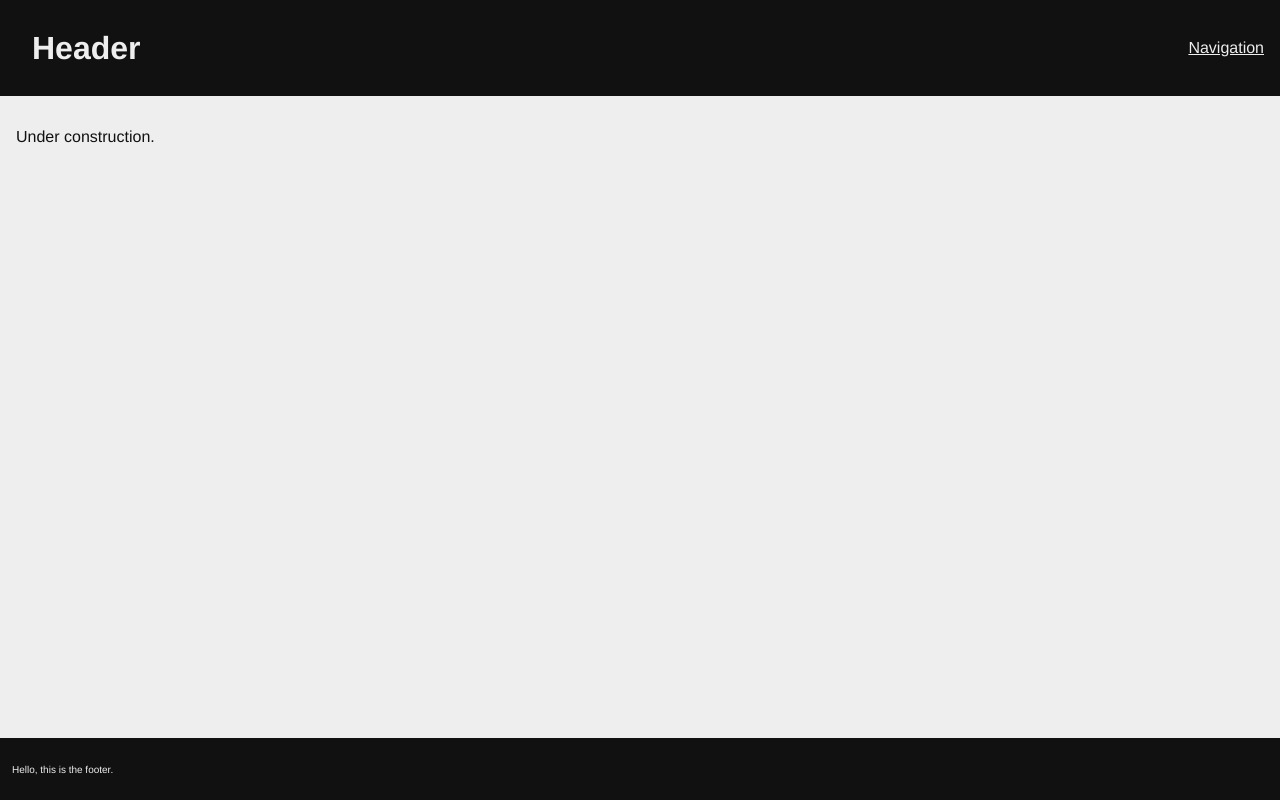
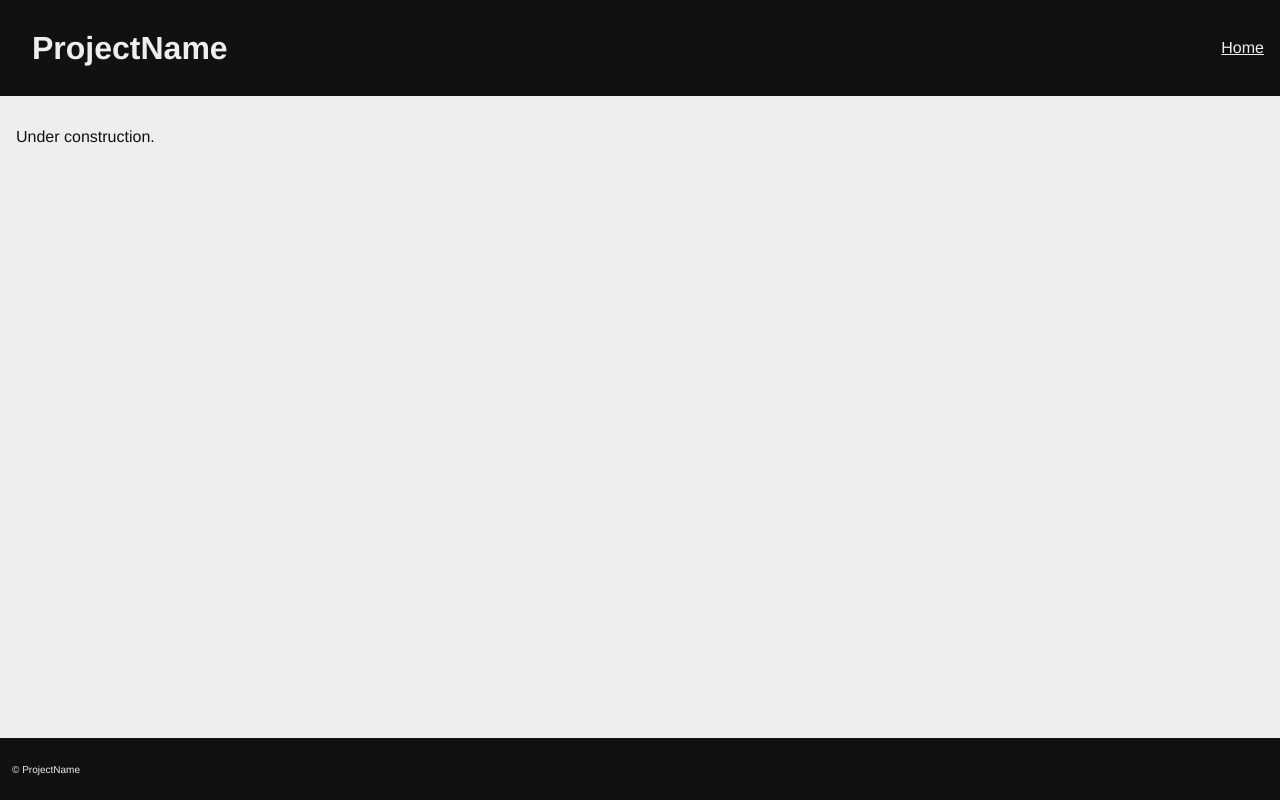
Before and after one commit to craiga/create-django, a Django app: template default/project_name/templates/base.html in a window 1280 px wide. Run offline with Django 3.2, Linux system fonts and the light colour scheme; the template is opened without the code that fills it: most values are stand-ins (such as "Sample title", 1, 10 or a date in 2020); style sheets or scripts are compiled from the project's sources; some libraries are stand-ins or nearby versions.

Commit message:
Cypress and home page view.

```diff
--- /dev/null
+++ b/default/cypress.json
@@ -0,0 +1,6 @@
+{
+  "baseUrl": "http://localhost:8001",
+  "env": {
+    "DJANGO_MANAGE_COMMAND": "PIPENV_DONT_LOAD_ENV=1 DATABASE_URL=postgres://project_name_cypress:security_is_important@localhost/project_name_cypress pipenv run python manage.py"
+  }
+}
--- a/default/project_name/templates/project_name/_footer.html
+++ b/default/project_name/templates/project_name/_footer.html
@@ -1,3 +1,3 @@
 <footer>
-  <p><small>Hello, this is the footer.</small></p>
+  <p><small>&copy; ProjectName</small></p>
 </footer>
--- a/default/project_name/templates/project_name/_header.html
+++ b/default/project_name/templates/project_name/_header.html
@@ -1,8 +1,8 @@
 <header>
-  <h1>Header</h1>
+  <h1>ProjectName</h1>
   <nav>
     <ul>
-      <li><a href="#">Navigation</a></li>
+      <li><a href="{% url 'home'%}">Home</a></li>
     </ul>
   </nav>
 </header>
--- /dev/null
+++ b/default/project_name/views.py
@@ -0,0 +1,6 @@
+"""Views"""
+
+from django.views.generic import TemplateView
+
+class Home(TemplateView):
+    template_name = "project_name/home.html"
```
Also changed, not shown: default/README.markdown (+5 -3 lines), default/cypress/integration/home.js (added, +9 -0 lines), default/cypress/support/index.js (added, +10 -0 lines), default/project_name/urls.py (added, +22 -0 lines), default/.github/workflows/end-to-end.yaml (added), default/project_name/templates/project_name/home.html (renamed from default/project_name/templates/project_name/home_page.html), 3 other files.
